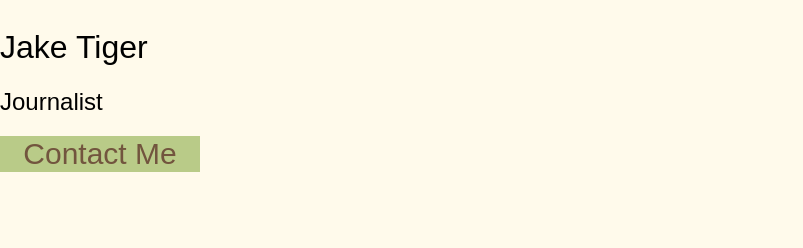
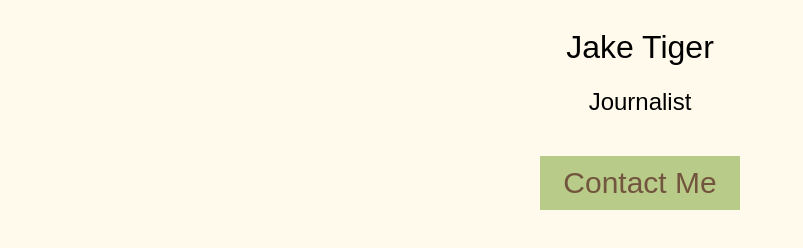
Before and after one commit to jtiger50/Tiger-Jake-J352, a plain HTML site: page button-assignment/index.html in a window 1280 px wide. Shown: the whole page, without its empty margins (0-803 px from the left). Drawn offline with Linux system fonts and the light colour scheme; a web font is replaced by a local one.

Commit message:
late button assignment

```diff
--- a/button-assignment/style.css
+++ b/button-assignment/style.css
@@ -6,33 +6,32 @@ Color 3 - #618951
 Color 4 - #b9cb88
 Color 5 - #b888b5
 */
-body{
+body {
     background-color: #fffaeb;
-    font-family: Special Gothic, sans-serif;
+    font-family:
+        Special Gothic,
+        sans-serif;
     align-content: center;
-    margin-left: auto;
-    margin-right: auto;
+    text-align: center;
 }
 h1 {
     font-weight: 500;
-    margin-left: auto;
-    margin-right: auto;
 }
 h2 {
     font-weight: 100;
-    margin-left: auto;
-    margin-right: auto;
 }
 button {
     background-color: #b9cb88;
-    font-family: Special Gothic, sans-serif;
+    font-family:
+        Special Gothic,
+        sans-serif;
     color: #72553e;
     font-size: 30px;
     border: none;
     width: 200px;
-    margin-left: auto;
-    margin-right: auto;
+    padding: 10px;
+    margin-top: 20px;
 }
-button:hover{
+button:hover {
     background-color: #618951;
 }
```
